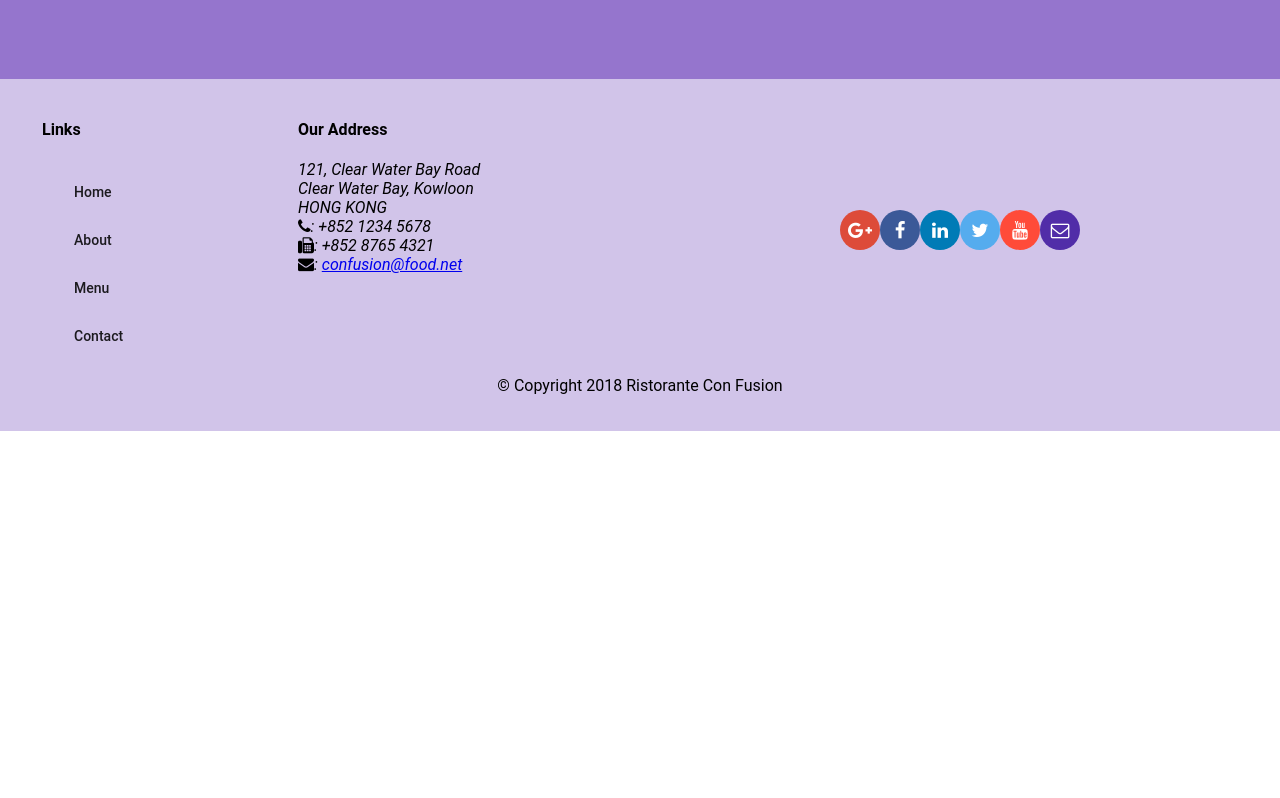
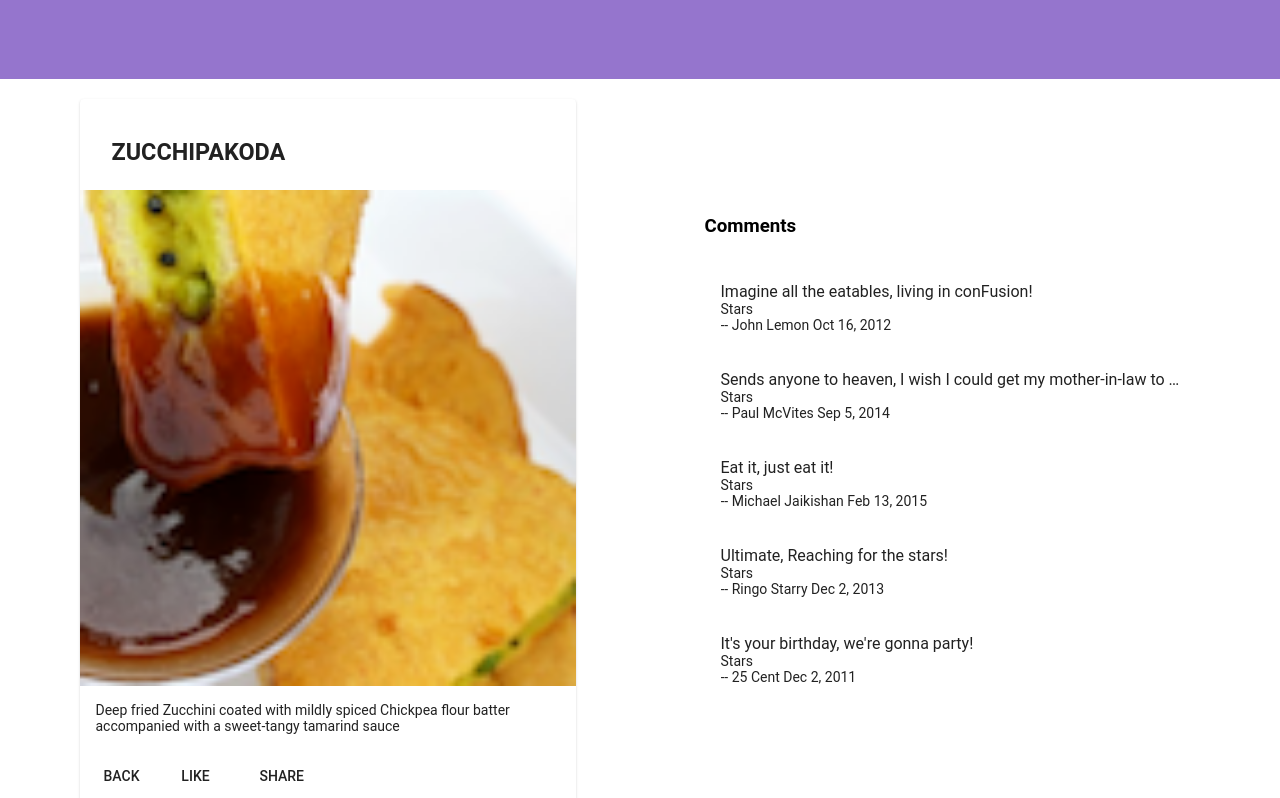
Before and after one commit to talhanousher/angular-project, an Angular app: page /dishdetail/1 in a window 1280 px wide. Before the commit this address led to /. Shown: the part 260-1058 px from the top of the page. Before the commit the page ends 800 px from the top, so only its background shows below. Built offline with nearby package versions, Linux system fonts and the light colour scheme.

Commit message:
Updating dish detail component

```diff
--- a/src/app/app-routing/routes.ts
+++ b/src/app/app-routing/routes.ts
@@ -2,6 +2,7 @@
 import { HomeComponent } from '../home/home.component';
 import { MenuComponent } from '../menu/menu.component';
 import { ContactComponent } from '../contact/contact.component';
+import { DishdetailComponent } from '../dishdetail/dishdetail.component';
 export const routes: Routes = [
     {
         path: 'home', component: HomeComponent
@@ -10,6 +11,9 @@
         path: 'menu', component: MenuComponent
     },
     {
+        path: 'dishdetail/:id', component: DishdetailComponent
+    },
+    {
         path: 'contactus', component: ContactComponent
     },
     {
--- a/src/app/dishdetail/dishdetail.component.html
+++ b/src/app/dishdetail/dishdetail.component.html
@@ -1,3 +1,4 @@
+
 <div class="container" fxLayout="row" fxLayout.sm="column" fxLayout.xs="column" fxLayoutAlign.gt-md="space-around center"
   fxLayoutGap="10px" fxLayoutGap.xs="0">
 
@@ -14,6 +15,7 @@
         </p>
       </mat-card-content>
       <mat-card-actions>
+          <button mat-button (click)="goBack()">BACK</button>
         <button mat-button>LIKE</button>
         <button mat-button>SHARE</button>
       </mat-card-actions>
--- a/src/app/dishdetail/dishdetail.component.ts
+++ b/src/app/dishdetail/dishdetail.component.ts
@@ -1,5 +1,8 @@
 import { Component, OnInit, Input } from '@angular/core';
 import { Dish } from '../shared/dish';
+import { DishService } from '../services/dish.service';
+import { ActivatedRoute } from '@angular/router';
+import { Location } from '@angular/common';
 
 @Component({
   selector: 'app-dishdetail',
@@ -8,9 +11,14 @@
 })
 export class DishdetailComponent implements OnInit {
   @Input() dish: Dish;
-  constructor() { }
+  constructor(private dishservice: DishService, private route: ActivatedRoute, private location: Location) { }
 
   ngOnInit() {
+    const id = this.route.snapshot.params['id'];
+    this.dish = this.dishservice.getDish(id);
+  }
+  goBack(): void {
+    this.location.back();
   }
 
 }
--- a/src/app/footer/footer.component.html
+++ b/src/app/footer/footer.component.html
@@ -9,10 +9,10 @@
       <div fxFlex="40" fxFlexOffset="20px">
         <h4>Links</h4>
         <mat-list>
-          <mat-list-item><a mat-button>Home</a></mat-list-item>
-          <mat-list-item><a mat-button>About</a></mat-list-item>
-          <mat-list-item><a mat-button>Menu</a></mat-list-item>
-          <mat-list-item><a mat-button>Contact</a></mat-list-item>
+          <mat-list-item><a mat-button routerLink="/home">Home</a></mat-list-item>
+          <mat-list-item><a mat-button >About</a></mat-list-item>
+          <mat-list-item><a mat-button routerLink="/menu">Menu</a></mat-list-item>
+          <mat-list-item><a mat-button routerLink="/contactus">Contact</a></mat-list-item>
         </mat-list>
       </div>
       <div fxFlex="55">
--- a/src/app/menu/menu.component.html
+++ b/src/app/menu/menu.component.html
@@ -8,7 +8,7 @@
 
   <div fxFlex>
     <mat-grid-list cols="2" rowHeight="200px">
-      <mat-grid-tile *ngFor="let dish of dishes" (click)="onSelect(dish)" >
+      <mat-grid-tile *ngFor="let dish of dishes"  [routerLink]="['/dishdetail', dish.id]" >
         <img height="200px" src={{dish.image}} alt={{dish.name}}>
         <mat-grid-tile-footer>
           <h1>{{dish.name | uppercase}}</h1>
@@ -17,6 +17,6 @@
     </mat-grid-list>
   </div>
   <div fxFlex *ngIf="selectedDish" >
-    <app-dishdetail [dish]="selectedDish" ></app-dishdetail>
+    <!-- <app-dishdetail [dish]="selectedDish" ></app-dishdetail> -->
   </div>
 </div>
```
